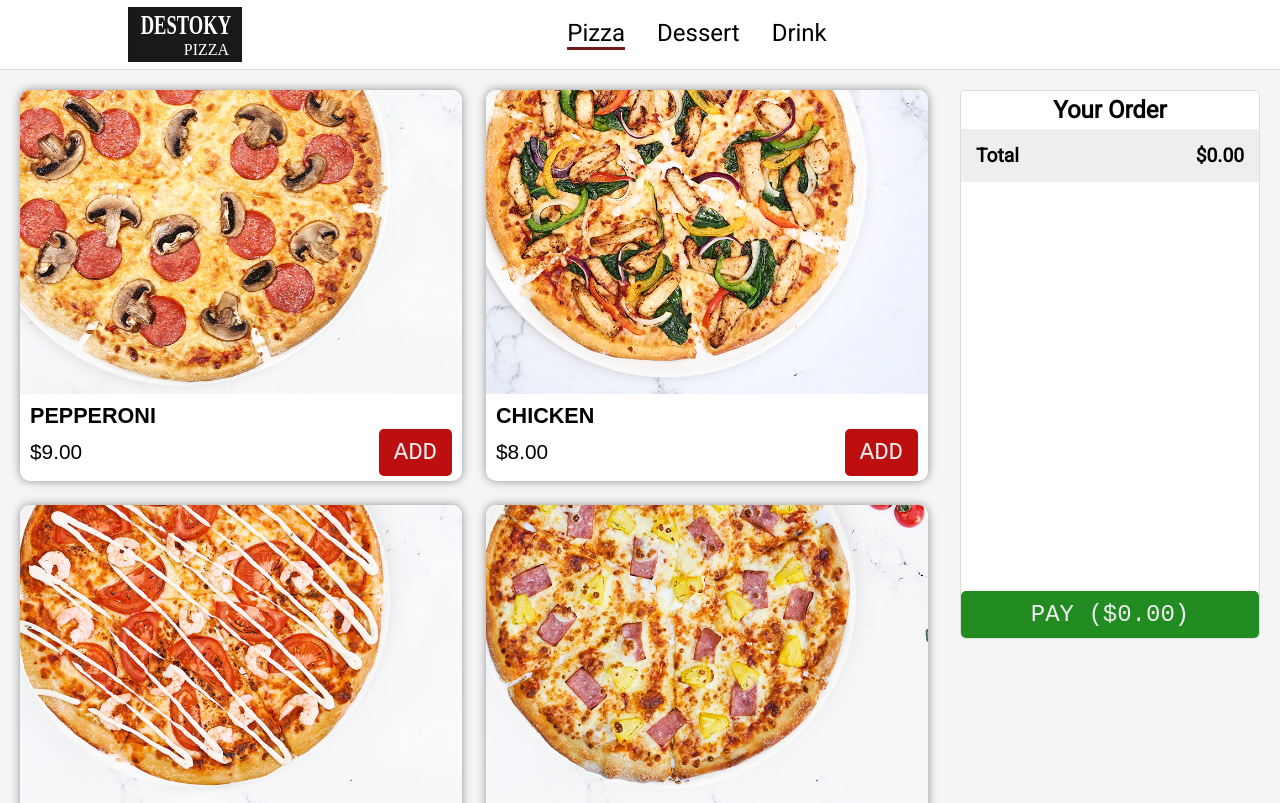
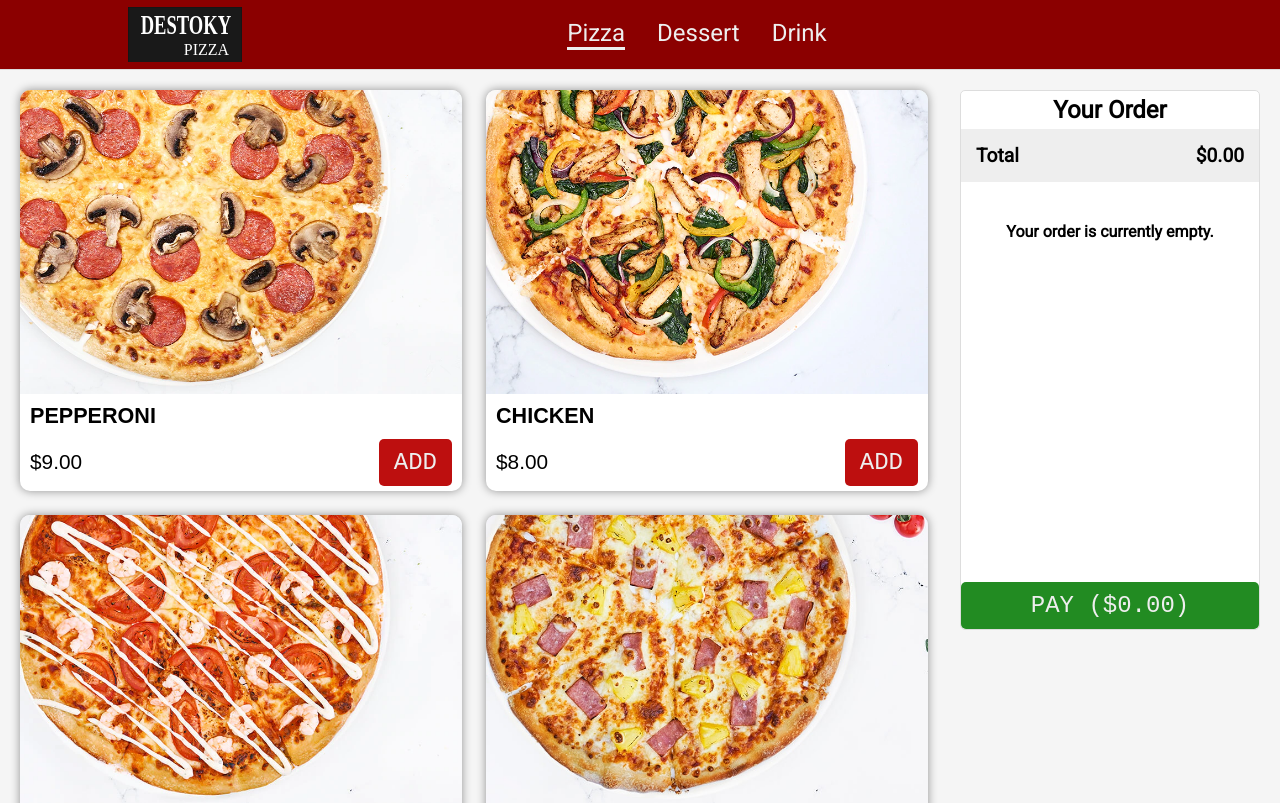
Before and after one commit to AlexandreDestoky/pizza-ordering, a React (Create React App) app: page /pizza in a window 1280 px wide. Shown: the top 803 px of the page. Built offline with nearby package versions, Linux system fonts and the light colour scheme.

Commit message:
Responsive navbar

```diff
--- a/src/App.style.js
+++ b/src/App.style.js
@@ -3,7 +3,10 @@ import styled from "styled-components";
 export const Content = styled.div`
 margin:20px;
 display: grid;
-grid-template-columns: 10fr minmax(300px,2fr);
+@media screen and (min-width:992px){
+  grid-template-columns: 10fr minmax(300px,2fr);
+}
+
 grid-gap: 2rem;
 min-height: 100vh;
 `
--- a/src/components/Cart/Cart.js
+++ b/src/components/Cart/Cart.js
@@ -1,29 +1,30 @@
 import React from "react";
 import { useSelector } from "react-redux";
-import { useDispatch } from "react-redux";
-import { Total, Wrapper, CartDetail } from "./Cart.style";
+import { Total, Wrapper, Message, CartProductList } from "./Cart.style";
 import { convToDollar } from "../../shared/helper";
 import CartProduct from "../CartProduct/CartProduct";
 import { Button } from "../../shared/Button.style";
 
 export default function Cart() {
-  const dispatch = useDispatch();
   const total = useSelector(state => state.cart.total);
   const products = useSelector(state => state.cart.products);
   const redux = useSelector(state => state.cart);
-  console.log(redux);
+  console.log(products);
   return (
     <Wrapper>
-      <CartDetail>
+      <div>
         <h2>Your Order</h2>
         <Total>
           <span>Total</span>
           <span>{convToDollar(total)}</span>
         </Total>
-        {products.map(el => (
-          <CartProduct key={el.id} {...el} />
-        ))}
-      </CartDetail>
+        <CartProductList>
+          {products.map(el => (
+            <CartProduct key={el.id} {...el} />
+          ))}
+        {products.length === 0 && <Message>Your order is currently empty.</Message>}
+        </CartProductList>
+      </div>
       <Button bg="forestgreen" hover="green" full>
         PAY ({convToDollar(total)})
       </Button>
--- a/src/components/Cart/Cart.style.js
+++ b/src/components/Cart/Cart.style.js
@@ -2,11 +2,14 @@ import styled from "styled-components";
 
 export const Wrapper = styled.div`
   border: 1px solid #ddd;
+  height: fit-content;
   background-color: white;
   border-radius: 5px;
   position: sticky;
   top: 90px;
-  height: fit-content;
+  display: flex;
+  flex-direction: column;
+  justify-content: space-between;
   h2 {
     text-align: center;
     font-weight: bold;
@@ -23,7 +26,13 @@ export const Total = styled.div`
   padding: 15px;
 `;
 
-export const CartDetail = styled.div`
-  height: 500px;
+export const Message = styled.p`
+  font-weight: bold;
+  text-align: center;
+  margin: 40px 0;
+`;
+
+export const CartProductList = styled.div`
+  height: 50vh;
   overflow: auto;
 `;
--- a/src/components/CartProduct/CartProduct.style.js
+++ b/src/components/CartProduct/CartProduct.style.js
@@ -2,6 +2,7 @@ import styled from "styled-components";
 
 export const Wrapper = styled.div`
   border-bottom: 1px dashed black;
+  user-select: none;
   padding:10px;
   p {
     display: flex;
--- a/src/components/Header/Header.js
+++ b/src/components/Header/Header.js
@@ -1,16 +1,25 @@
 import React from "react";
-import { Content, IconImg, Wrapper } from "./Header.style";
+import { Content, Hamburger, IconImg, Wrapper, NavBar } from "./Header.style";
 import icon from "../../assets/svg.svg";
-import Navbar from "../Navbar/Navbar";
 import { useNavigate } from "react-router-dom";
+import menu from "../../assets/menu.svg";
+import { useState } from "react";
+import { NavLink } from "react-router-dom";
 
 export default function Header() {
   const navigate = useNavigate();
+  const [isNavShow, setIsNavShow] = useState(false);
+  console.log(isNavShow);
   return (
     <Wrapper>
+      <Hamburger src={menu} onClick={() => setIsNavShow(!isNavShow)} />
       <Content>
         <IconImg src={icon} onClick={() => navigate("/")} />
-        <Navbar />
+        <NavBar isNavShow={isNavShow} onClick={() => setIsNavShow(!isNavShow)}>
+          <NavLink to="/pizza">Pizza</NavLink>
+          <NavLink to="/dessert">Dessert</NavLink>
+          <NavLink to="/drink">Drink</NavLink>
+        </NavBar>
       </Content>
     </Wrapper>
   );
--- a/src/components/Header/Header.style.js
+++ b/src/components/Header/Header.style.js
@@ -8,10 +8,14 @@ export const IconImg = styled.img`
 export const Wrapper = styled.header`
   position: sticky;
   top: 0;
-  background-color: white;
+  background-color: darkred;
   height: 70px;
   border-bottom: 1px solid #ddd;
-  `;
+  @media screen and (max-width: 767px) {
+    height:55px;
+    border:none;
+  }
+`;
 
 export const Content = styled.div`
   align-items: center;
@@ -19,4 +23,57 @@ export const Content = styled.div`
   width: 80%;
   margin: auto;
   height: 100%;
+  @media screen and (max-width: 767px) {
+    flex-direction: column;
+    width: 100%;
+    align-items: flex-start;
+  }
 `;
+
+export const Hamburger = styled.img`
+  position: absolute;
+  top: 15px;
+  right: 15px;
+  height: 20px;
+  display: none;
+  @media screen and (max-width: 767px) {
+    display: block;
+  }
+`;
+
+export const NavBar = styled.nav`
+  display: flex;
+  justify-content: center;
+  gap: 2rem;
+  font-size: 1.5rem;
+  flex: 1 1 0px;
+  width: 40%;
+  a {
+    text-decoration: none;
+    color: #eee;
+    &.active {
+      /* border-bottom: 3px solid #6f1d1b; */
+      border-bottom: 3px solid #eee;
+    }
+    &:hover {
+      /* color: #6f1d1b; */
+      color: #bbb;
+    }
+  }
+  @media screen and (max-width: 767px) {
+    flex-direction: column;
+    background: brown;
+    width: 100%;
+    text-align: center;
+    gap: 0;
+    display: ${props => (props.isNavShow ? "flex" : "none")};
+    a {
+      padding: 10px;
+      border-top: 1px solid black;
+    }
+    a.active {
+      border-bottom: none;
+      text-decoration: none;
+    }
+  }
+`;
--- a/src/components/Navbar/Navbar.js
+++ /dev/null
@@ -1,13 +0,0 @@
-import React from "react";
-import { NavLink } from "react-router-dom";
-import { Wrapper } from "./Navbar.style";
-
-export default function Navbar() {
-  return (
-    <Wrapper bg="red">
-      <NavLink to="/pizza">Pizza</NavLink>
-      <NavLink to="/dessert">Dessert</NavLink>
-      <NavLink to="/drink">Drink</NavLink>
-    </Wrapper>
-  );
-}
--- a/src/components/Navbar/Navbar.style.js
+++ /dev/null
@@ -1,22 +0,0 @@
-import styled from "styled-components";
-
-export const Wrapper = styled.nav`
-  justify-content: flex-end;
-  display: flex;
-  justify-content: center;
-  gap:2rem;
-  font-size: 1.5rem;
-  flex:1 1 0px;
-  width: 40%;
-  a {
-    text-decoration: none;
-    color: black;
-    &.active {
-      border-bottom: 3px solid #6f1d1b;
-    }
-    &:hover {
-      color:#6f1d1b;
-    }
-
-  }
-`;
--- a/src/components/Product/Product.style.js
+++ b/src/components/Product/Product.style.js
@@ -17,6 +17,7 @@ export const Content = styled.div`
     justify-content: space-between;
     align-items: center;
     font-size: 1.3rem;
+    margin-top: 10px;
   }
   font-size: .9rem;
   padding: 5px 10px;
```
Also changed, not shown: src/assets/menu.svg (added).
